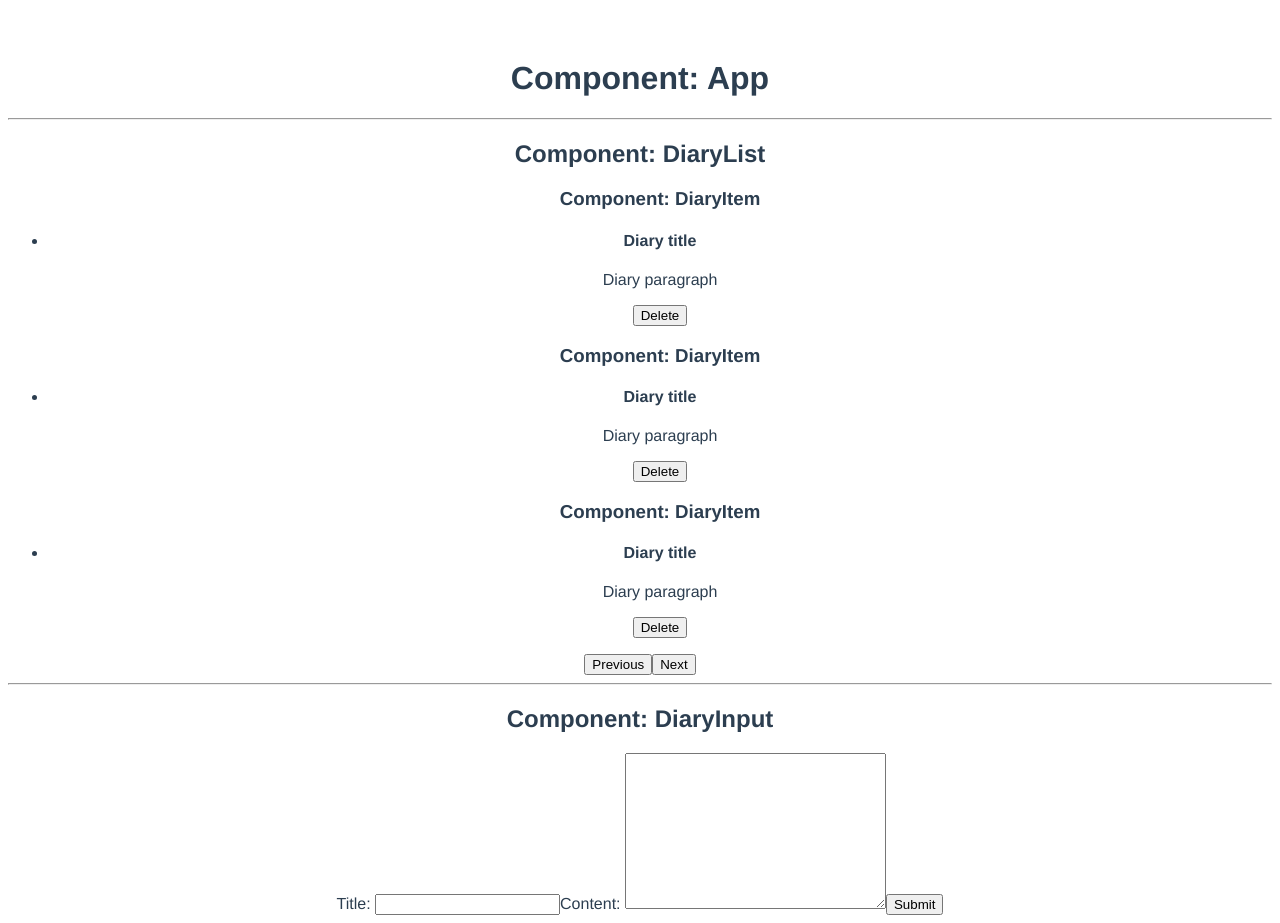
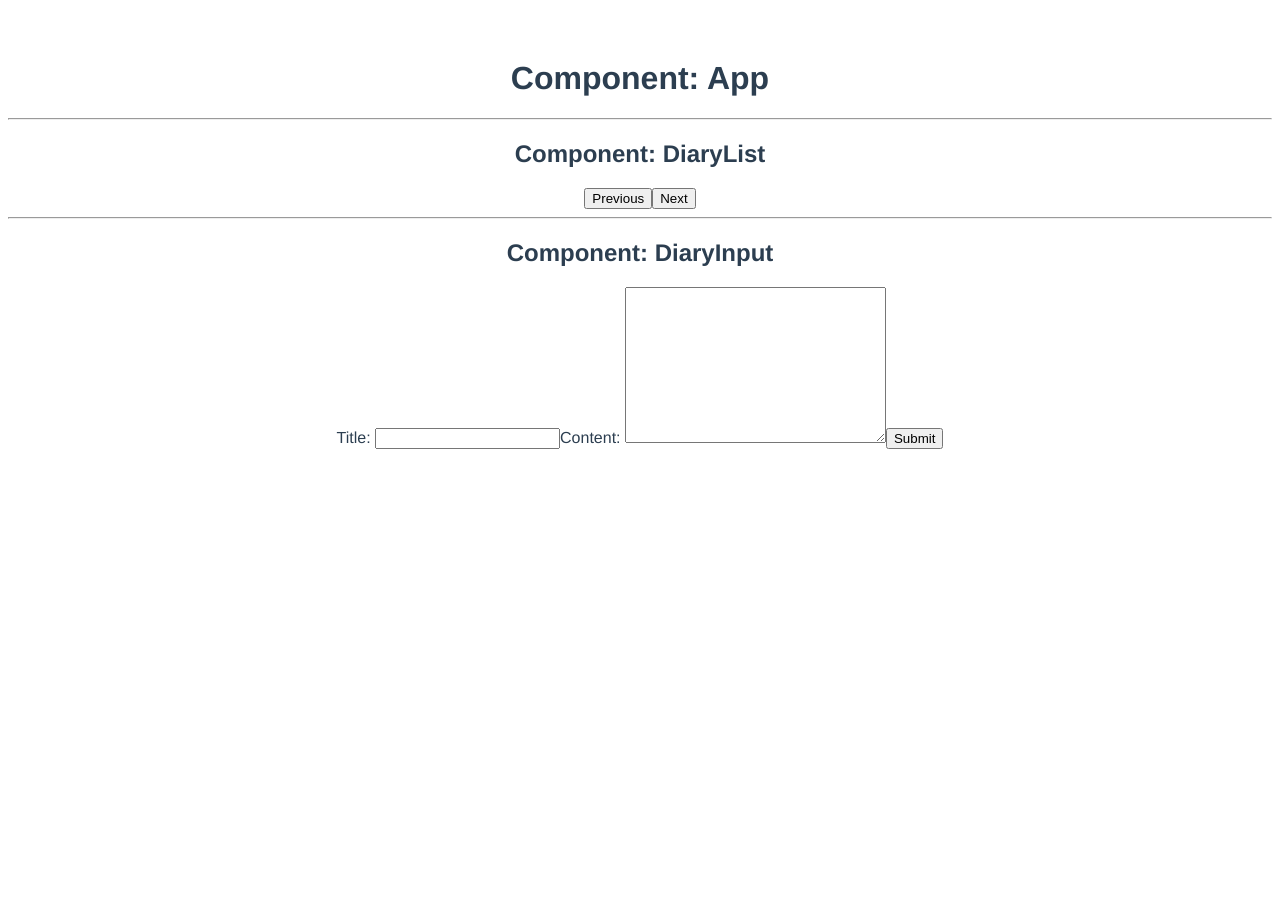
Before and after one commit to fffanfannn/p1-vue-diary-list, a Vue app: page / in a window 1280 px wide. After the commit the page ends 800 px from the top, so only its background shows below. Built offline with nearby package versions, Linux system fonts and the light colour scheme.

Commit message:
submit create an obj

```diff
--- a/src/App.vue
+++ b/src/App.vue
@@ -1,8 +1,8 @@
 <template>
   <div id="app">
     <h1>Component: App</h1>
-    <DiaryList />
-    <DiaryInput />
+    <DiaryList :diaryArray="diaryArray" />
+    <DiaryInput @addSubmitObj="addSubmitObj" />
   </div>
 </template>
 
@@ -15,6 +15,17 @@ export default {
   components: {
     DiaryList,
     DiaryInput,
+  },
+  data() {
+    return {
+      diaryArray: [],
+    };
+  },
+  methods: {
+    addSubmitObj(obj) {
+      this.diaryArray.push(obj);
+      console.log(this.diaryArray);
+    },
   },
 };
 </script>
--- a/src/components/DiaryInput.vue
+++ b/src/components/DiaryInput.vue
@@ -31,9 +31,13 @@ export default {
 
   methods: {
     submitBtn() {
-      this.$emit("submit", {
-        title: this.titleText,
-        content: this.paragraphText,
+      if (!this.titleText || !this.paragraphText) {
+        alert("Please enter a title and a paragraph");
+        return;
+      }
+      this.$emit("addSubmitObj", {
+        diaryTitle: this.titleText,
+        diaryContent: this.paragraphText,
       });
       this.titleText = "";
       this.paragraphText = "";
--- a/src/components/DiaryItem.vue
+++ b/src/components/DiaryItem.vue
@@ -1,8 +1,8 @@
 <template>
   <h3>Component: DiaryItem</h3>
   <li>
-    <h4>Diary title</h4>
-    <p>Diary paragraph</p>
+    <h4>{{ eachDiaryObj.diaryTitle }}</h4>
+    <p>{{ eachDiaryObj.diaryContent }}</p>
     <button>Delete</button>
   </li>
 </template>
@@ -10,6 +10,7 @@
 <script>
 export default {
   name: "DiaryItem",
+  props: ["eachDiaryObj"],
 };
 </script>
 <style></style>
--- a/src/components/DiaryList.vue
+++ b/src/components/DiaryList.vue
@@ -3,9 +3,11 @@
   <div>
     <h2>Component: DiaryList</h2>
     <ul>
-      <DiaryItem />
-      <DiaryItem />
-      <DiaryItem />
+      <DiaryItem
+        v-for="diaryObj in diaryArray"
+        :key="diaryObj.diarytTitle"
+        :eachDiaryObj="diaryObj"
+      />
     </ul>
     <button>Previous</button>
     <button>Next</button>
@@ -19,6 +21,7 @@ export default {
   components: {
     DiaryItem,
   },
+  props: ["diaryArray"],
 };
 </script>
 <style></style>
```
